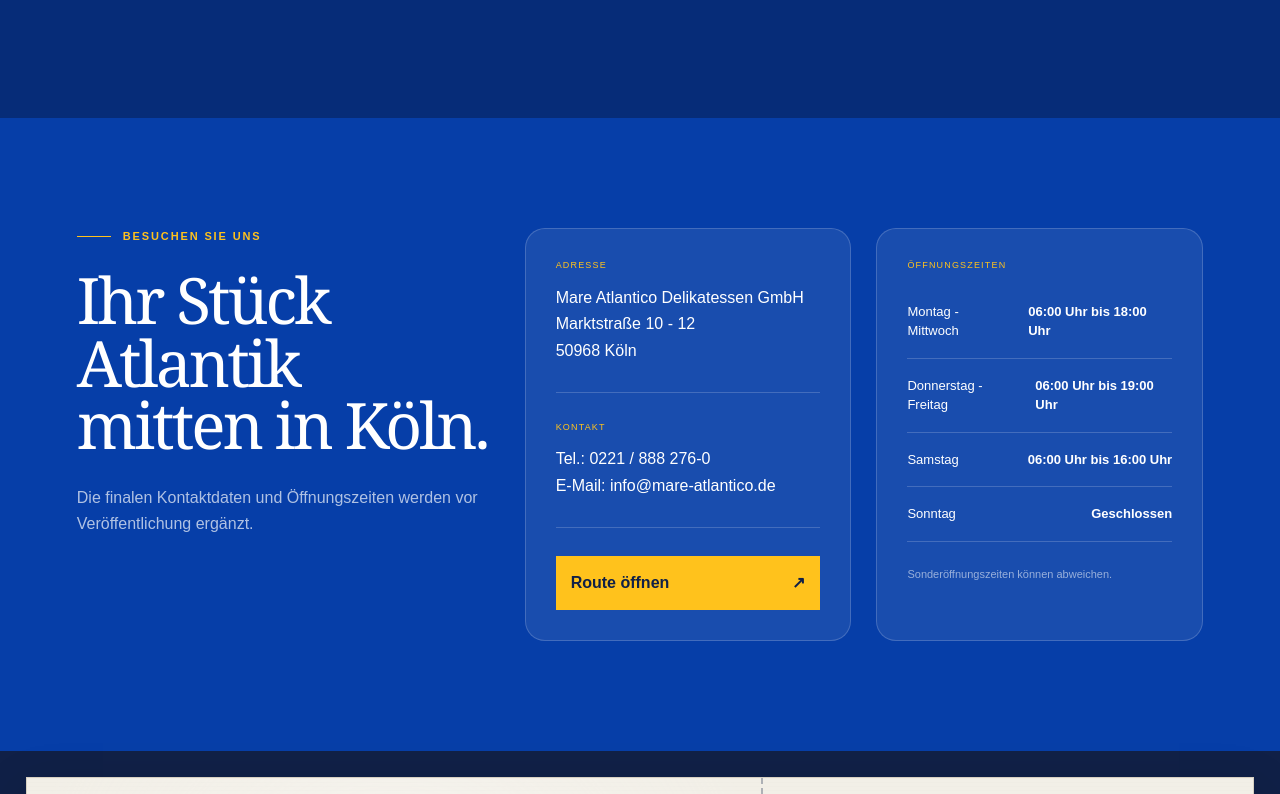
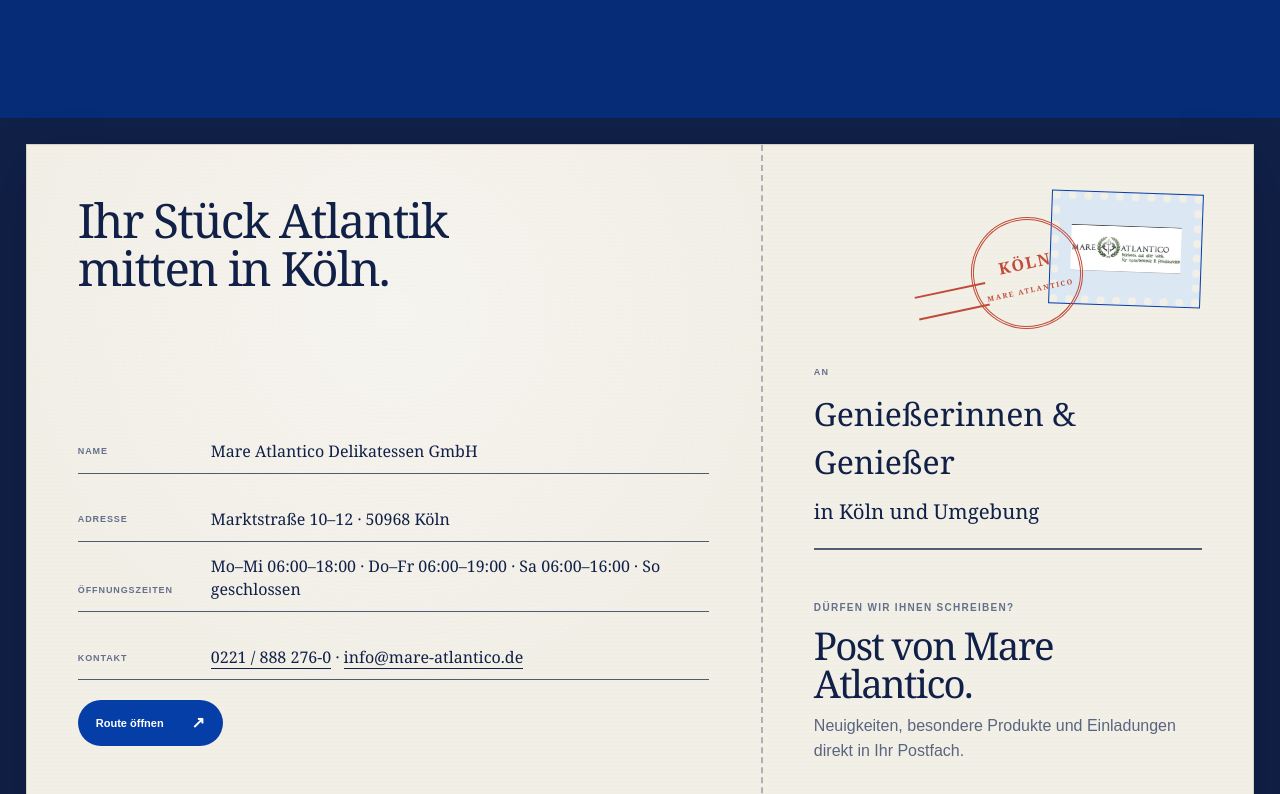
Before and after one commit to athinaags/Mare-Webspace, a Next.js app: page / in a window 1280 px wide. Shown: the part 10346-11140 px from the top of the page. Built offline with nearby package versions, Linux system fonts and the light colour scheme.

Commit message:
delete old contact

```diff
--- a/app/globals.css
+++ b/app/globals.css
@@ -182,16 +182,6 @@
 .press-card h3 { margin: 14px 0; font-family: Georgia, serif; font-size: 30px; font-weight: 400; line-height: 1.13; }
 .press-card p { margin: 0; line-height: 1.55; opacity: .75; }
 .press-arrow { position: absolute; right: 26px; top: 25px; font-size: 22px; }
-.visit { display: grid; grid-template-columns: 1.1fr .85fr .85fr; gap: 25px; padding: 110px clamp(24px, 6vw, 90px); background: var(--blue); color: white; }
-.visit h2 { font-size: clamp(46px, 5vw, 76px); }
-.visit-intro { max-width: 500px; line-height: 1.6; opacity: .68; margin-top: 28px; }
-.contact-panel, .hours-panel { background: rgba(255,255,255,.08); border: 1px solid rgba(255,255,255,.18); border-radius: 20px; padding: 30px; }
-.contact-panel div { padding-bottom: 28px; margin-bottom: 28px; border-bottom: 1px solid rgba(255,255,255,.18); }
-.contact-panel small, .hours-panel > small { display: block; color: var(--yellow); text-transform: uppercase; letter-spacing: .13em; font-size: 9px; margin-bottom: 12px; }
-.contact-panel strong { line-height: 1.65; font-weight: 400; }
-.contact-panel a { display: flex; justify-content: space-between; background: var(--yellow); color: var(--ink); padding: 15px; font-weight: 700; }
-.hours-panel > div { display: flex; justify-content: space-between; gap: 15px; padding: 17px 0; border-bottom: 1px solid rgba(255,255,255,.18); font-size: 13px; }
-.hours-panel p { font-size: 11px; opacity: .55; margin-top: 24px; }
 .postcard-footer { padding: clamp(16px, 2vw, 30px); background: #102047; color: var(--ink); }
 .postcard { position: relative; display: grid; grid-template-columns: 1.2fr .8fr; min-height: 670px; overflow: hidden; background: #f2efe7; border: 1px solid #d7d0c2; box-shadow: 0 18px 50px rgba(0,0,0,.2); }
 .postcard:before { content: ""; position: absolute; inset: 0; pointer-events: none; opacity: .38; background-image: repeating-linear-gradient(0deg, rgba(27,42,73,.025) 0, rgba(27,42,73,.025) 1px, transparent 1px, transparent 4px), radial-gradient(circle at 30% 20%, rgba(255,255,255,.8), transparent 35%); }
@@ -258,8 +248,6 @@
   .creator-feature { grid-template-columns: 1fr; }
   .press-grid { grid-template-columns: 1fr; }
   .press-card { min-height: 330px; }
-  .visit { grid-template-columns: 1fr 1fr; }
-  .visit > div:first-child { grid-column: 1 / -1; margin-bottom: 20px; }
   .postcard { grid-template-columns: 1fr; }
   .postcard-left { border-right: 0; border-bottom: 2px dashed rgba(16,32,71,.3); }
   .postcard-lines { margin: 80px 0; }
@@ -306,8 +294,6 @@
   .creator-feature { padding: 30px 22px; }
   .creator-videos { grid-template-columns: 1fr; }
   .creator-video-placeholder { min-height: 210px; }
-  .visit { grid-template-columns: 1fr; padding: 85px 22px; }
-  .visit > div:first-child { grid-column: auto; }
   .postcard-footer { padding: 10px; }
   .postcard-left, .postcard-right { padding: 32px 24px; }
   .postcard-lines { margin: 60px 0; }
--- a/app/page.tsx
+++ b/app/page.tsx
@@ -281,28 +281,7 @@
         </div>
       </section>
 
-      <section className="visit" id="kontakt">
-        <div>
-          <p className="eyebrow yellow">Besuchen Sie uns</p>
-          <h2>Ihr Stück Atlantik<br />mitten in Köln.</h2>
-          <p className="visit-intro">Die finalen Kontaktdaten und Öffnungszeiten werden vor Veröffentlichung ergänzt.</p>
-        </div>
-        <div className="contact-panel">
-          <div><small>Adresse</small><strong>Mare Atlantico Delikatessen GmbH<br /> Marktstraße 10 - 12 <br /> 50968 Köln</strong></div>
-          <div><small>Kontakt</small><strong>Tel.: 0221 / 888 276-0<br /> E-Mail: info@mare-atlantico.de </strong></div>
-          <a href="https://maps.google.com/?q=K%C3%B6ln" target="_blank" rel="noreferrer">Route öffnen <Arrow /></a>
-        </div>
-        <div className="hours-panel">
-          <small>Öffnungszeiten</small>
-          <div><span>Montag - Mittwoch </span><strong> 06:00 Uhr bis 18:00 Uhr </strong></div>
-          <div><span>Donnerstag - Freitag </span><strong> 06:00 Uhr bis 19:00 Uhr </strong></div>
-          <div><span>Samstag</span><strong> 06:00 Uhr bis 16:00 Uhr </strong></div>
-          <div><span>Sonntag</span><strong>Geschlossen</strong></div>
-          <p>Sonderöffnungszeiten können abweichen.</p>
-        </div>
-      </section>
-
-      <footer className="postcard-footer">
+      <footer className="postcard-footer" id="kontakt">
         <div className="postcard">
           <div className="postcard-left">
             <a className="postcard-message" href="#start" aria-label="Zurück zum Seitenanfang">
```
